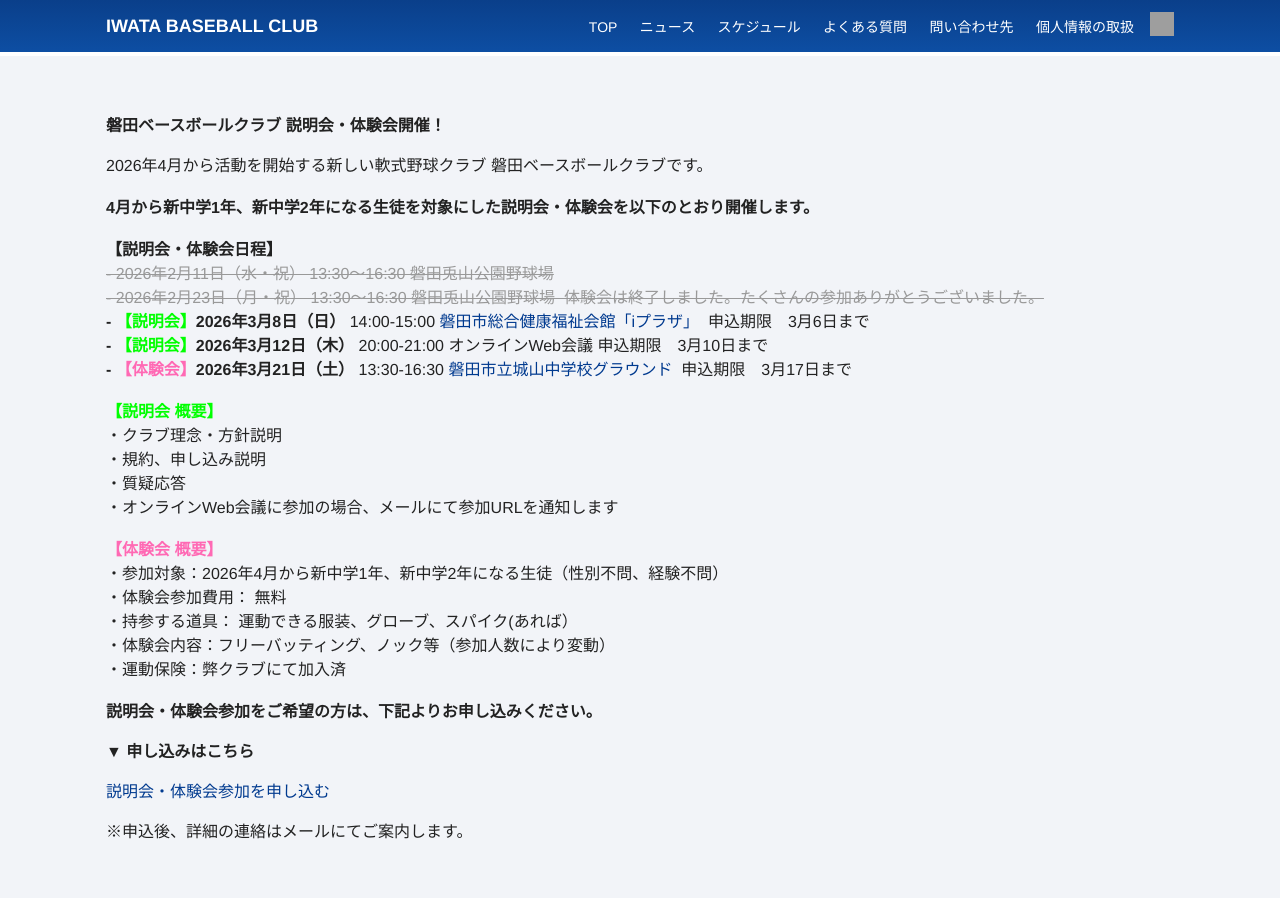
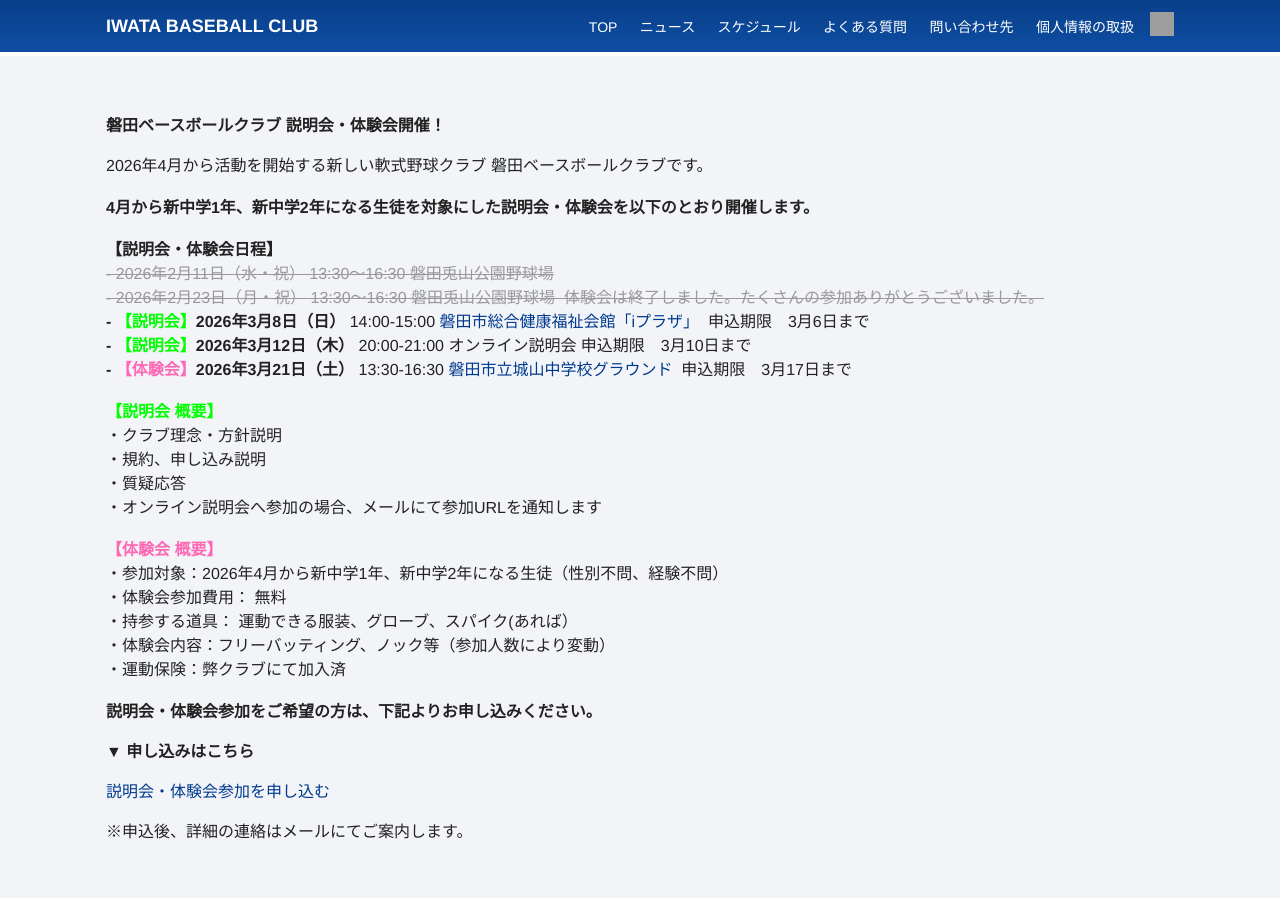
Before and after one commit to moutineigo/baseball, a Jekyll site: the page built from index.md, in a window 1280 px wide and 900 px high. Built offline with Jekyll 4.4.1, drawn with Linux system fonts in a browser that asks for light colours; grey boxes are pictures that could not be loaded.

Commit message:
Update home.html

```diff
--- a/_layouts/home.html
+++ b/_layouts/home.html
@@ -31,7 +31,7 @@
    磐田市総合健康福祉会館「iプラザ」
    </a>&nbsp;申込期限　3月6日まで<BR>
 
-  <strong> - <span style="color:#00ff00;">【説明会】</span>2026年3月12日（木）</strong> 20:00-21:00 オンラインWeb会議&nbsp;申込期限　3月10日まで<br>
+  <strong> - <span style="color:#00ff00;">【説明会】</span>2026年3月12日（木）</strong> 20:00-21:00 オンライン説明会&nbsp;申込期限　3月10日まで<br>
 
   <strong> - <span style="color:#ff69b4;">【体験会】</span>2026年3月21日（土）</strong> 13:30-16:30
   <a href="https://maps.app.goo.gl/nu74oAHkHiKY7GsV6"
@@ -45,7 +45,7 @@
 ・クラブ理念・方針説明<br>
 ・規約、申し込み説明<br>
 ・質疑応答<br>
-・オンラインWeb会議に参加の場合、メールにて参加URLを通知します<br><br>
+・オンライン説明会へ参加の場合、メールにて参加URLを通知します<br><br>
 
   <strong><span style="color:#ff69b4;">【体験会 概要】</span></strong><br>
 ・参加対象：2026年4月から新中学1年、新中学2年になる生徒（性別不問、経験不問）<br>
```
